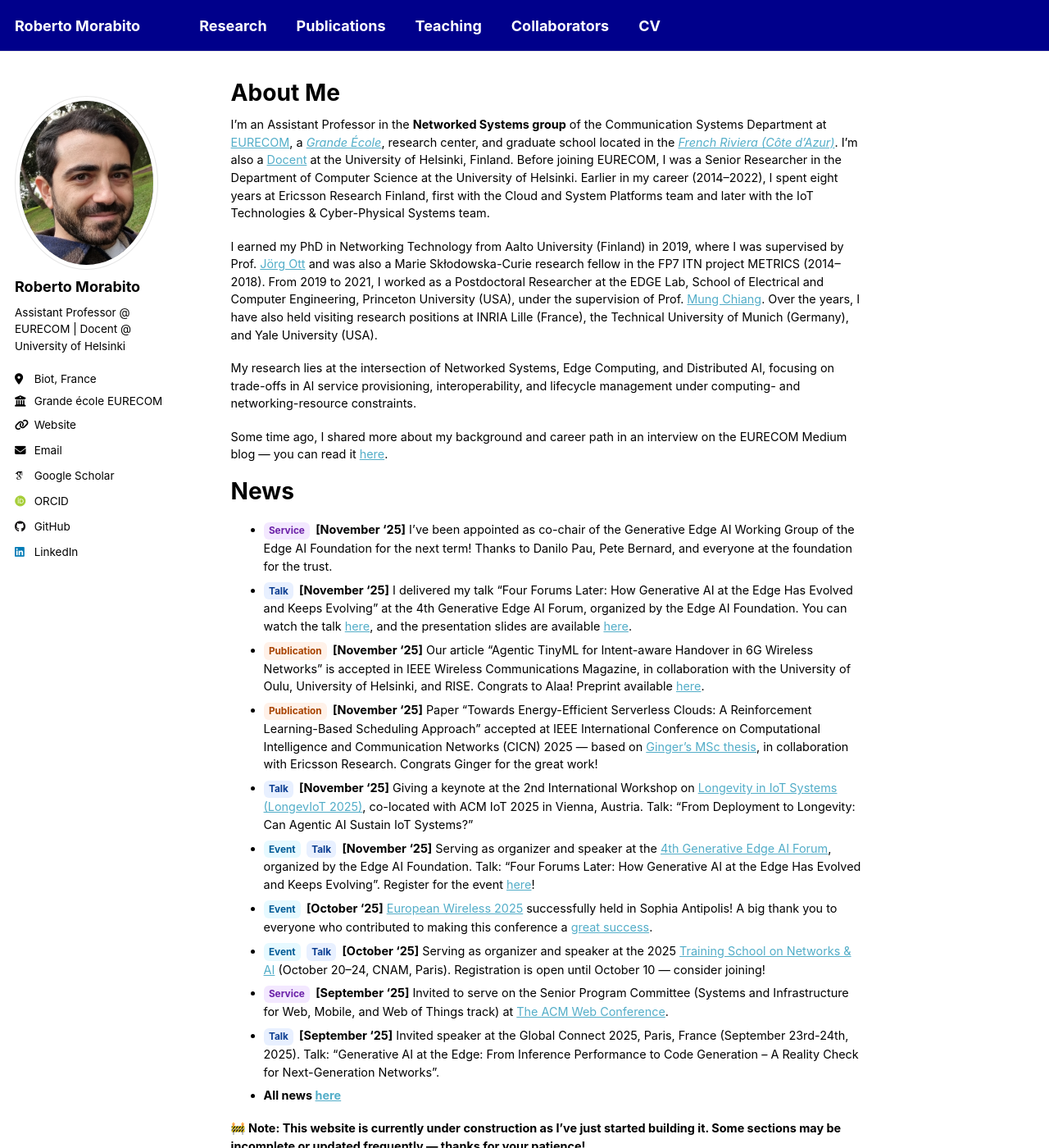
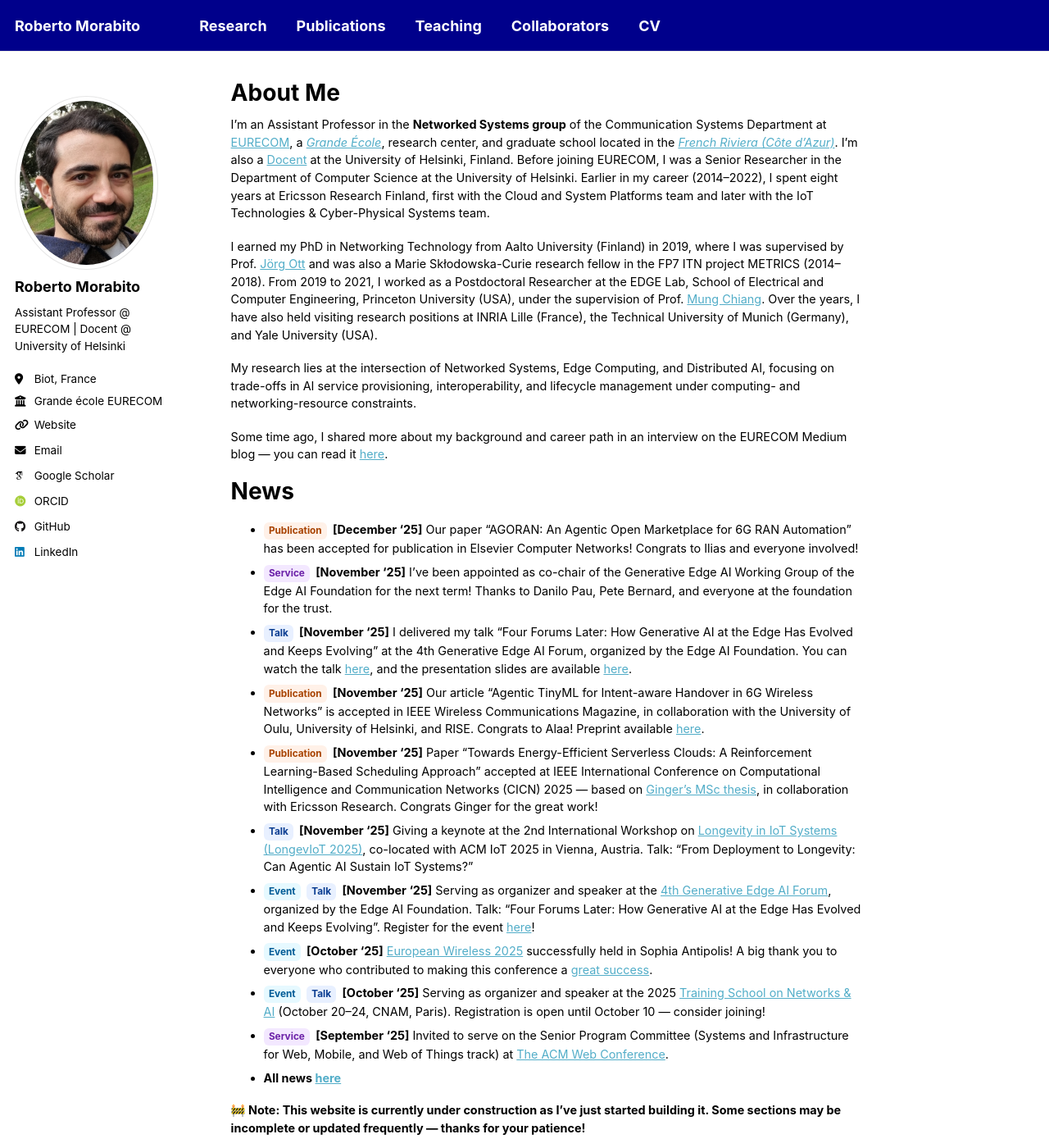
Before and after one commit to robertmora/robertmora.github.io, a Jekyll site: the page built from _pages/about.md, in a window 1280 px wide and 1400 px high. Shown: the whole window at 82% size. Built offline with Jekyll 4.4.1, drawn with Linux system fonts in a browser that asks for light colours; some web fonts are replaced; a script that is not in the unit is left out.

Commit message:
Update about.md

```diff
--- a/_pages/about.md
+++ b/_pages/about.md
@@ -17,6 +17,7 @@ Some time ago, I shared more about my background and career path in an interview
 
 News
 ======
+- [Publication](){:.tag .tag--pub} **[December '25]** Our paper "AGORAN: An Agentic Open Marketplace for 6G RAN Automation" has been accepted for publication in Elsevier Computer Networks! Congrats to Ilias and everyone involved!
 - [Service](){:.tag .tag--service} **[November '25]** I've been appointed as co-chair of the Generative Edge AI Working Group of the Edge AI Foundation for the next term! Thanks to Danilo Pau, Pete Bernard, and everyone at the foundation for the trust.
 - [Talk](){:.tag .tag--talk} **[November '25]** I delivered my talk “Four Forums Later: How Generative AI at the Edge Has Evolved and Keeps Evolving” at the 4th Generative Edge AI Forum, organized by the Edge AI Foundation. You can watch the talk [here](https://youtu.be/oTso-e2JCyU?t=11096){:target="_blank"}, and the presentation slides are available [here](https://github.com/robertmora/robertmora.github.io/blob/master/files/Roberto%20Morabito_4th%20Forum_Four%20Forums%20Later_How%20GenAI%20at%20the%20Edge%20Has%20Evolved_final.pdf){:target="_blank"}.
 - [Publication](){:.tag .tag--pub} **[November '25]** Our article "Agentic TinyML for Intent-aware Handover in 6G Wireless Networks" is accepted in IEEE Wireless Communications Magazine, in collaboration with the University of Oulu, University of Helsinki, and RISE. Congrats to Alaa! Preprint available [here](https://github.com/robertmora/robertmora.github.io/blob/master/files/Agentic%20TinyML%20for%20Intent-aware%20Handover%20in%206G%20Wireless%20Networks.pdf){:target="_blank"}.
@@ -26,7 +27,6 @@ News
 - [Event](){:.tag .tag--event} **[October '25]** [European Wireless 2025](https://ew2025.european-wireless.org/){:target="_blank"} successfully held in Sophia Antipolis! A big thank you to everyone who contributed to making this conference a [great success](https://www.linkedin.com/posts/eurecom_5g-6g-ai-activity-7389318904403214336-lbM8){:target="_blank"}.
 - [Event](){:.tag .tag--event} [Talk](){:.tag .tag--talk} **[October '25]** Serving as organizer and speaker at the 2025 [Training School on Networks & AI](https://n-ai-twork.sciencesconf.org/){:target="_blank"} (October 20–24, CNAM, Paris). Registration is open until October 10 — consider joining!
 - [Service](){:.tag .tag--service} **[September '25]** Invited to serve on the Senior Program Committee (Systems and Infrastructure for Web, Mobile, and Web of Things track) at [The ACM Web Conference](https://www2025.thewebconf.org/){:target="_blank"}.
-- [Talk](){:.tag .tag--talk} **[September '25]** Invited speaker at the Global Connect 2025, Paris, France (September 23rd-24th, 2025). Talk: "Generative AI at the Edge: From Inference Performance to Code Generation – A Reality Check for Next-Generation Networks".
 - **All news [here](https://robertmora.github.io/news/){:target="_blank"}**
 
 **🚧 Note: This website is currently under construction as I’ve just started building it. Some sections may be incomplete or updated frequently — thanks for your patience!**
```
